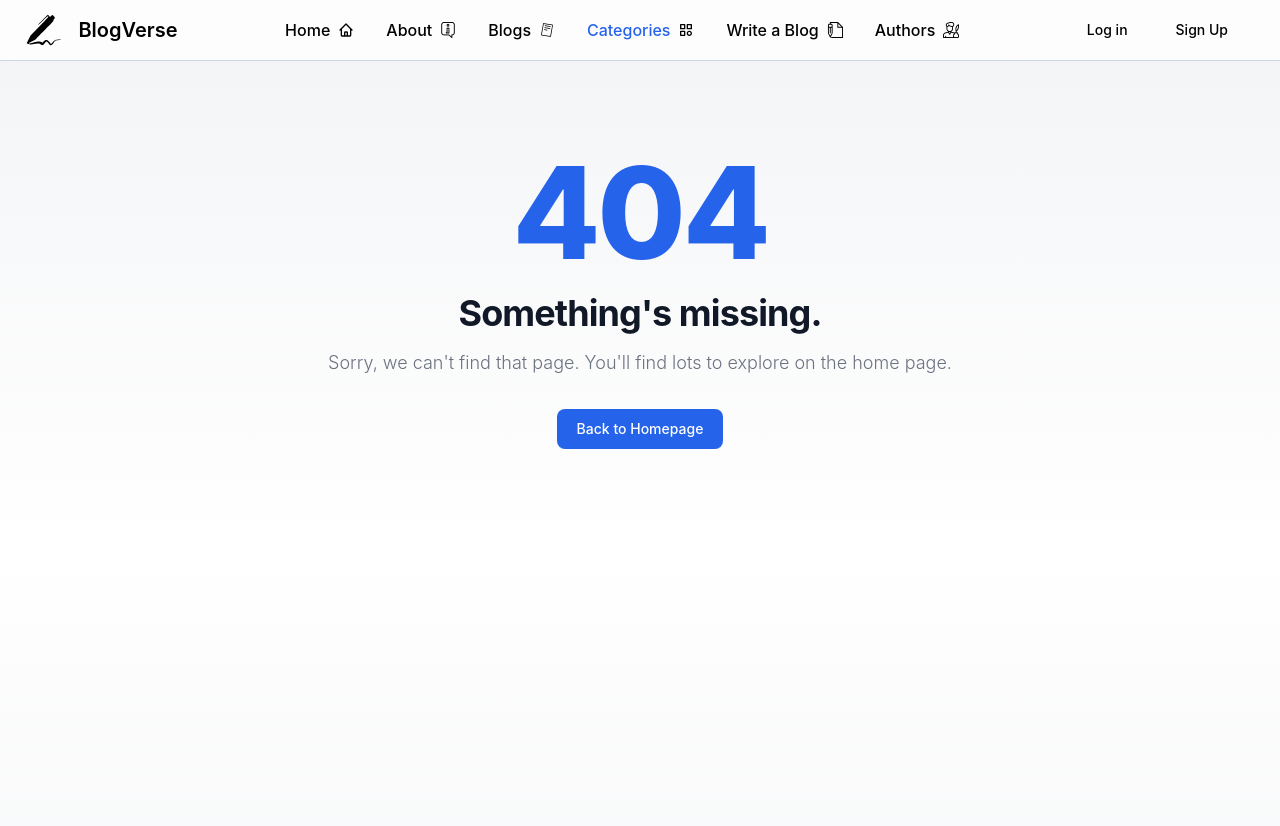
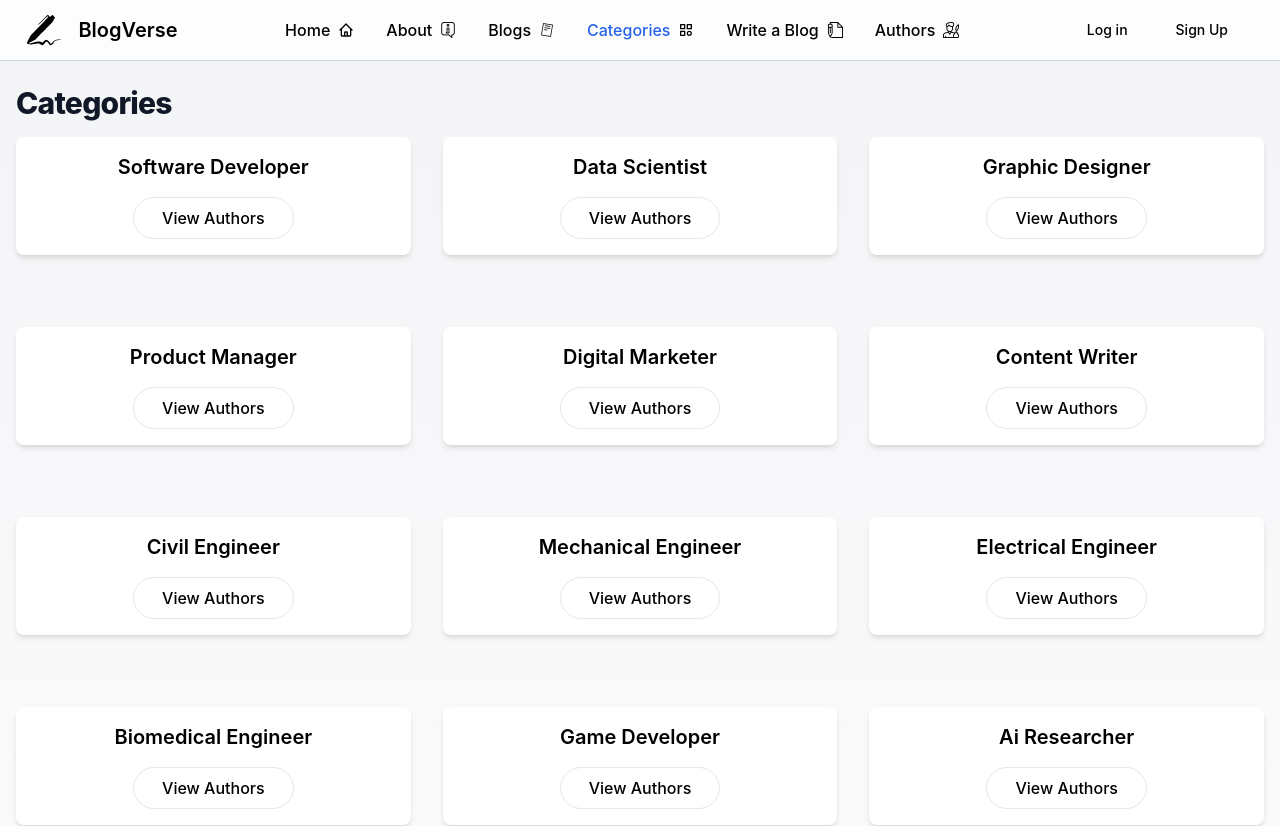
Before and after one commit to ashishjadhav6923/React-Blog-Application, a React (Vite) app: page /Categories in a window 1280 px wide. Shown: the top 826 px of the page. Built offline with nearby package versions, Linux system fonts and the light colour scheme; no server answers.

Commit message:
added categories page by profession of authors

```diff
--- a/src/components/AuthorBlogList.jsx
+++ b/src/components/AuthorBlogList.jsx
@@ -35,7 +35,7 @@ const AuthorBlogList = () => {
     <div className="max-w-screen-xl mx-auto min-h-96">
       <h1 className="text-2xl font-semibold mb-4">Blogs of {username}</h1>
       <div className="grid grid-cols-1 sm:grid-cols-2 lg:grid-cols-3 gap-4">
-        {blogs.map((blog) => (
+        {blogs.length?blogs.map((blog) => (
           <BlogCard
             key={blog.id}
             id={blog.id}
@@ -47,7 +47,7 @@ const AuthorBlogList = () => {
             author={blog.author.name}
             username={blog.username}
           />
-        ))}
+        )):<p className="">This author hasn't written any blogs yet.</p>}
       </div>
     </div>
   );
--- a/src/components/AuthorsList.jsx
+++ b/src/components/AuthorsList.jsx
@@ -1,17 +1,19 @@
 import React, { useEffect, useState } from "react";
 import AuthorCard from "./AuthorCard";
 import axios from "axios";
+import { useParams } from "react-router-dom";
 
 const AuthorsList = () => {
   const [authors, setAuthors] = useState([]);
   const [error, setError] = useState(null);
   const [loading, setLoading] = useState(true);
+  const param = useParams();
 
   useEffect(() => {
     const fetchAuthors = async () => {
       try {
         const response = await axios.get(
-          `${import.meta.env.VITE_API_PATH}/api/user/authors`
+          `${import.meta.env.VITE_API_PATH}/api/user/authors${param.category ? "/" + param.category : ""}`
         );
         setAuthors(response.data.authors);
       } catch (error) {
@@ -32,10 +34,10 @@ const AuthorsList = () => {
   return (
     <div className="max-w-screen-xl mx-auto min-h-96">
       <h1 className="mb-4 text-3xl tracking-tight font-extrabold text-gray-900">
-        Write a New Blog Post
+        Authors {`${param.category?("of "+param.category):''}`}
       </h1>
       <div className="grid grid-cols-1 sm:grid-cols-2 lg:grid-cols-3 gap-4 ">
-        {authors.map((author, index) => (
+        {authors?authors.map((author, index) => (
           <AuthorCard
             key={index}
             name={author.name}
@@ -44,7 +46,7 @@ const AuthorsList = () => {
             image={author.img}
             blogs={author.blogs}
           />
-        ))}
+        )):`Authors with profession ${param.category} not found`}
       </div>
     </div>
   );
--- a/src/components/BlogList.jsx
+++ b/src/components/BlogList.jsx
@@ -30,7 +30,7 @@ const BlogList = () => {
   if (error) return <p>{error}</p>;
 
   return (
-    <div className="max-w-screen-xl mx-auto my-4">
+    <div className="max-w-screen-xl mx-auto">
       <h1 className="text-3xl tracking-tight font-extrabold text-gray-900 mb-4">Recent Blogs</h1>
       <div className="grid grid-cols-1 sm:grid-cols-2 lg:grid-cols-3 gap-4">
         {blogs.map((blog) => (
--- /dev/null
+++ b/src/components/Categories.jsx
@@ -0,0 +1,53 @@
+import React from "react";
+import { professions } from "../constants/constants";
+import { Link } from "react-router-dom";
+
+const Categories = () => {
+  return (
+    <div className="max-w-screen-xl mx-auto">
+      <p className="text-3xl tracking-tight font-extrabold text-gray-900 mb-4">
+        Categories
+      </p>
+      <section className="">
+        <div className="container">
+          <div className="grid sm:gap-8 sm:grid-cols-2 lg:grid-cols-3">
+            {professions.map((profession) => (
+              <SingleCard
+                CardTitle={profession.split('-').map((word)=>(word.charAt(0).toUpperCase()+word.slice(1))).join(' ')}
+                Href={profession}
+                CardDescription="Lorem ipsum dolor sit amet pretium consectetur adipiscing elit. Lorem consectetur adipiscing elit."
+                Button="View Authors"
+              />
+            ))}
+          </div>
+        </div>
+      </section>
+    </div>
+  );
+};
+
+export default Categories;
+
+const SingleCard = ({ Button, CardTitle, Href }) => {
+  return (
+    <>
+      {/*  */}
+      <div className="mb-10 rounded-lg bg-white shadow-md">
+        <Link to={`/Categories/Authors/${Href}`} className="flex items-center justify-center flex-col p-4">
+          <p
+            className="mb-4 text-xl font-semibold hover:text-primary sm:text-[22px] md:text-xl lg:text-[22px] xl:text-xl 2xl:text-[22px]"
+          >
+            {CardTitle}
+          </p>
+
+          <button
+            className="rounded-full border border-gray-3 px-7 py-2 text-base font-medium hover:border-black"
+          >
+            {Button}
+          </button>
+        </Link>
+      </div>
+      {/*  */}
+    </>
+  );
+};
--- a/src/components/blog.jsx
+++ b/src/components/blog.jsx
@@ -119,7 +119,7 @@ const Blog = () => {
                 {!reviewToggle ? "see" : "close"} reviews
               </Link>
             </div>
-            {blog.ratings.map((rating, index) => {
+            {blog.ratings.length?blog.ratings.map((rating, index) => {
               return (
                 <div
                   className="shadow-lg drop-shadow-xl flex flex-col sm:flex-row mb-6 break-words border border-dashed bg-clip-border rounded-2xl border-stone-200 h-fit w-fit justify-center sm:items-center max-w-5xl min-w-full sm:min-w-0"
@@ -146,7 +146,7 @@ const Blog = () => {
                   </div>
                 </div>
               );
-            })}
+            }):<p className="m-2">No reviews</p>}
           </div>
         )}
       </div>
--- a/src/components/signUp.jsx
+++ b/src/components/signUp.jsx
@@ -6,6 +6,7 @@ import { useFormik } from "formik";
 import * as Yup from "yup";
 import coolCat from "../assets/images/cool_cat.webp";
 import { useUserContext } from "../context/userDataContext";
+import {professions} from '../constants/constants.js'
 
 const SignUp = () => {
   const { loginSuccess, signinSuccess, setsigninSuccess } = useUserContext();
@@ -252,7 +253,7 @@ const SignUp = () => {
                   >
                     Profession
                   </label>
-                  <input
+                  <select
                     className={`bg-gray-50 border ${
                       formik.errors.profession && formik.touched.profession
                         ? "border-red-500"
@@ -263,7 +264,13 @@ const SignUp = () => {
                     placeholder="Profession"
                     onChange={formik.handleChange}
                     value={formik.values.profession}
-                  />
+                  >
+                    <option value="">--Please choose an option--</option>
+                    {professions.sort().map((profession) => (
+                      <option value={`${profession}`}>{profession}</option>
+                    ))}
+                    <option value="other">Other</option>
+                  </select>
                   {formik.errors.profession && formik.touched.profession ? (
                     <div className="text-red-500 text-sm mt-1">
                       {formik.errors.profession}
--- a/src/constants/constants.js
+++ b/src/constants/constants.js
@@ -6,3 +6,50 @@ export const navbar = [
   { Name: "Write a Blog", path: "/Write-Blog" },
   { Name: "Authors", path: "/Authors" },
 ];
+
+const professions = [
+  "software-developer",
+  "data-scientist",
+  "graphic-designer",
+  "product-manager",
+  "digital-marketer",
+  "content-writer",
+  "civil-engineer",
+  "mechanical-engineer",
+  "electrical-engineer",
+  "biomedical-engineer",
+  "game-developer",
+  "ai-researcher",
+  "cybersecurity-analyst",
+  "blockchain-developer",
+  "business-analyst",
+  "financial-analyst",
+  "ui-ux-designer",
+  "web-developer",
+  "cloud-engineer",
+  "network-engineer",
+  "machine-learning-engineer",
+  "project-manager",
+  "photographer",
+  "video-editor",
+  "architect",
+  "teacher",
+  "journalist",
+  "lawyer",
+  "doctor",
+  "nurse",
+  "chef",
+  "artist",
+  "entrepreneur",
+  "economist",
+  "environmental-scientist",
+  "researcher",
+  "social-media-manager",
+  "sales-executive",
+  "human-resource-manager",
+  "operations-manager",
+  "other"
+];
+
+
+export { professions };
--- a/src/main.jsx
+++ b/src/main.jsx
@@ -17,6 +17,7 @@ import AuthorsList from "./components/AuthorsList.jsx";
 import UserContextProvider from "./context/userDataContext.jsx";
 import AuthorProfile from "./components/authorProfile.jsx";
 import AuthorBlogList from "./components/AuthorBlogList.jsx";
+import Categories from "./components/Categories.jsx";
 
 const router = createBrowserRouter(
   createRoutesFromElements(
@@ -33,6 +34,9 @@ const router = createBrowserRouter(
       <Route path="/Authors" element={<AuthorsList />} />
       <Route path="/Blogs/:blogId" element={<Blog />} />
       <Route path="/Authors/profile/:username" element={<AuthorProfile />} />
+      <Route path="/Categories" element={<Categories />} />
+      <Route path="/Categories/Authors/:category" element={<AuthorsList />} />
+      <Route path="/Categories/Blogs/:category" element={<AuthorProfile />} />
     </Route>
   )
 );
```
